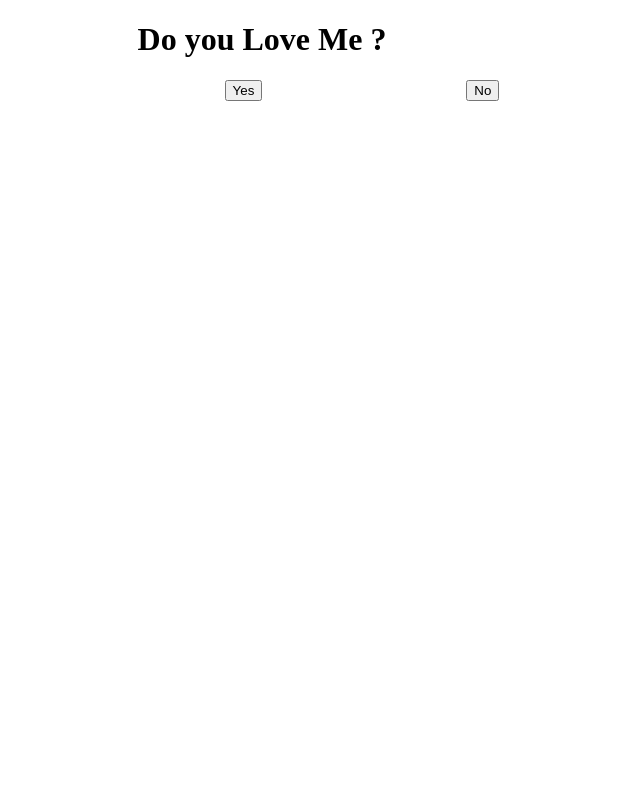
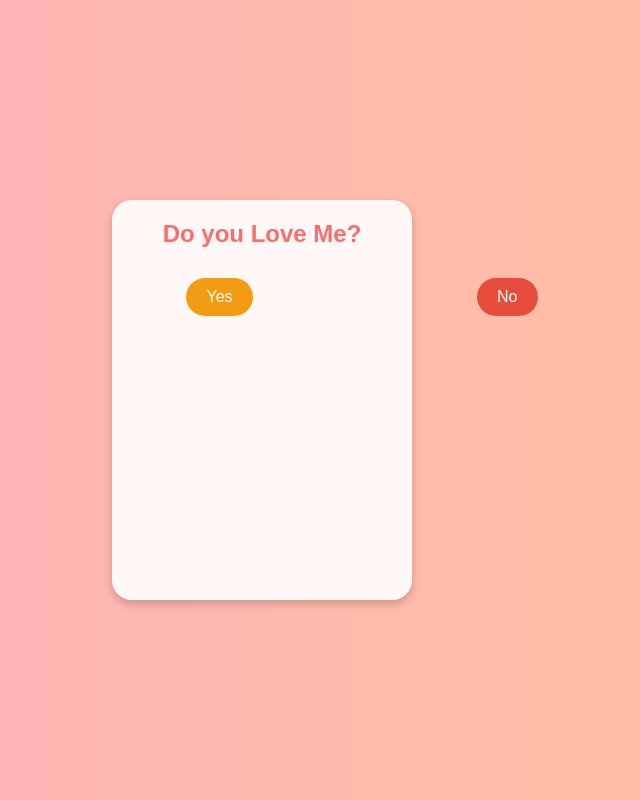
Before and after one commit to Kajal-Paul/question, a plain HTML site: page index.html in a window 1280 px wide. Shown: the whole page, without its empty margins (378-1018 px from the left). Drawn offline with Linux system fonts and the light colour scheme.

Commit message:
Update index.html

```diff
--- a/index.html
+++ b/index.html
@@ -1,52 +1,99 @@
 <!DOCTYPE html>
 <html lang="en">
 <head>
-  <title>Button</title> <style>
-    #button{
-      position: relative;
-      left: 200px;
+  <title>Button</title>
+  <style>
+    /* General Styling */
+    * {
+      box-sizing: border-box;
+      margin: 0;
+      padding: 0;
+      font-family: Arial, sans-serif;
     }
-  .body{
 
+    body {
+      display: flex;
+      justify-content: center;
+      align-items: center;
+      height: 100vh;
+      background: linear-gradient(to right, #ffafbd, #ffc3a0);
+    }
+
+    .body {
       text-align: center;
       height: 400px;
       width: 300px;
+      background: rgba(255, 255, 255, 0.9);
+      border-radius: 20px;
+      padding: 20px;
+      box-shadow: 0px 4px 10px rgba(0, 0, 0, 0.2);
+    }
 
+    h1 {
+      color: #ff6b6b;
+      font-size: 24px;
+      margin-bottom: 20px;
+    }
+
+    h3 {
+      color: #34495e;
+      font-size: 18px;
+      margin-top: 15px;
+    }
+
+    button {
+      background-color: #f39c12;
+      border: none;
+      color: #fff;
+      padding: 10px 20px;
+      font-size: 16px;
+      border-radius: 20px;
+      margin: 10px;
+      cursor: pointer;
+      transition: all 0.3s ease;
+    }
+
+    #button {
+      position: relative;
+      left: 200px;
+      background-color: #e74c3c;
+    }
+
+    button:hover {
+      transform: scale(1.1);
+      box-shadow: 0px 4px 6px rgba(0, 0, 0, 0.1);
     }
   </style>
 </head>
 <body>
   <center>
     <div class="body">
-    <h1>Do you Love Me ?</h1>
+      <h1>Do you Love Me?</h1>
       <button id="yes_button">Yes</button>
       <button id="button">No</button>
       <h3 id="ans"></h3>
     </div>
   </center>
+
   <script>
     const button = document.querySelector("#button");
     const ans = document.querySelector("#ans");
     const mainbody = document.querySelector(".body");
     const yesButton = document.querySelector("#yes_button");
 
-
-    button.addEventListener('mouseover',moveButton);
-    yesButton.addEventListener('click',() => ans.innerText='I know , Love You Tooo😘');
+    button.addEventListener('mouseover', moveButton);
+    yesButton.addEventListener('click', () => ans.innerText = 'I know, Love You Too! 😘');
 
     function moveButton() {
-      const documentWidth = mainbody.offsetWidth  ;
-      const documentHeight = mainbody.offsetWidth  ;
+      const documentWidth = mainbody.offsetWidth;
+      const documentHeight = mainbody.offsetHeight;
 
-     let randomLeft = Math.random() *documentWidth+'px' ;
-     let randomTop = Math.random() *documentHeight +'px';
-      button.style.left=randomLeft;
-      button.style.top=randomTop;
-      ans.innerText = 'Tu Thorasa Pagal Hai Kya? 😒'
-      setTimeout(() => ans.innerText = '', 1000);
-
-
-
+      let randomLeft = Math.random() * documentWidth + 'px';
+      let randomTop = Math.random() * documentHeight + 'px';
+      button.style.left = randomLeft;
+      button.style.top = randomTop;
+      ans.innerText = 'Debo ek lathi, yes Karo chup chap😒';
+      setTimeout(() => ans.innerText = '', 2000);
     }
   </script>
 </body>
```
Lines whose indentation alone changed are shown as unchanged.
